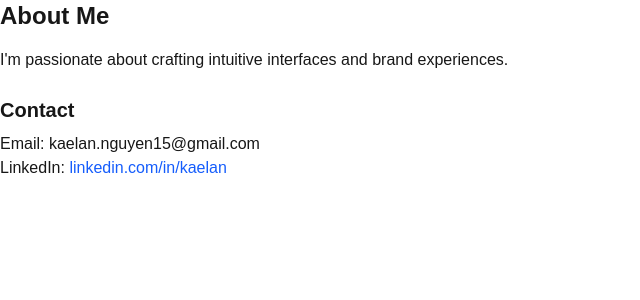
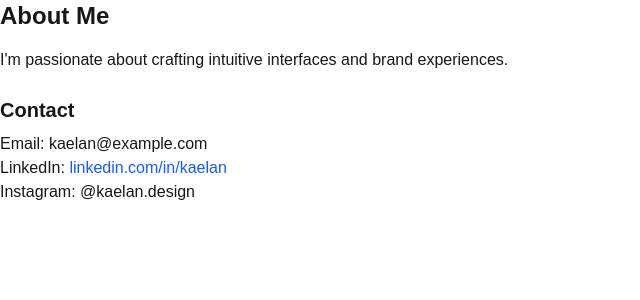
Before and after one commit to kaelan-nguyen/uiux-portfolio, a Next.js app: page /about in a window 1280 px wide. Shown: the top 300 px of the page, without its empty margins (0-640 px from the left). Built offline with nearby package versions, Linux system fonts and the light colour scheme.

Commit message:
new about

```diff
--- a/src/app/about/page.tsx
+++ b/src/app/about/page.tsx
@@ -2,12 +2,19 @@ export default function About() {
     return (
       <section>
         <h2 className="text-2xl font-bold">About Me</h2>
-        <p className="mt-4">I'm passionate about crafting intuitive interfaces and brand experiences.</p>
+        <p className="mt-4">
+          I&apos;m passionate about crafting intuitive interfaces and brand experiences.
+        </p>
         <h3 className="mt-6 text-xl font-semibold">Contact</h3>
         <ul className="mt-2">
-          <li>Email: kaelan.nguyen15@gmail.com</li>
-          <li>LinkedIn: <a href="https://linkedin.com/in/kaelan" className="text-blue-600">linkedin.com/in/kaelan</a></li>
-
+          <li>Email: kaelan@example.com</li>
+          <li>
+            LinkedIn:{' '}
+            <a href="https://linkedin.com/in/kaelan" className="text-blue-600">
+              linkedin.com/in/kaelan
+            </a>
+          </li>
+          <li>Instagram: @kaelan.design</li>
         </ul>
       </section>
     );
```
